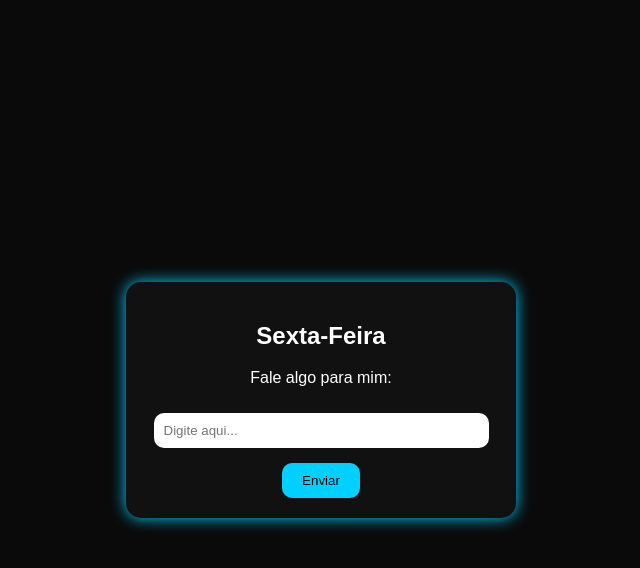
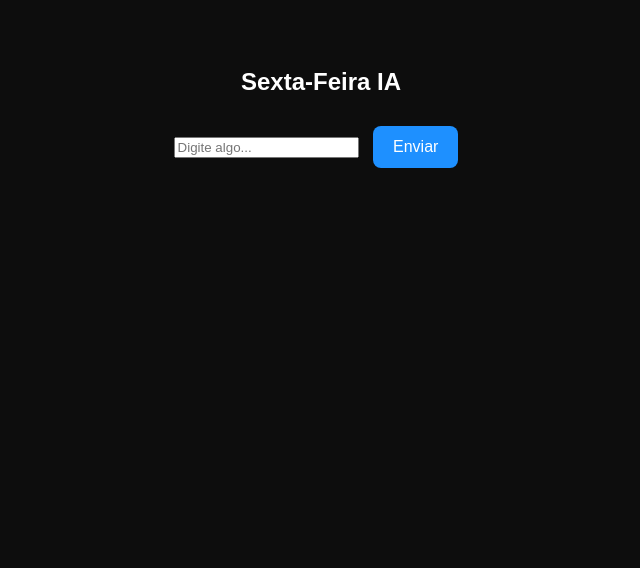
Before and after one commit to jhonasplaygame2606-art/seta-feira-, a plain HTML site: page index.html in a window 1280 px wide. Shown: the whole page, without its empty margins (319-959 px from the left). Drawn offline with Linux system fonts and the light colour scheme.

Commit message:
Update index.html

```diff
--- a/index.html
+++ b/index.html
@@ -1,66 +1,27 @@
 <!DOCTYPE html>
 <html lang="pt-BR">
 <head>
-    <meta charset="UTF-8" />
-    <meta name="viewport" content="width=device-width, initial-scale=1.0" />
+    <meta charset="UTF-8">
+    <meta name="viewport" content="width=device-width, initial-scale=1.0">
     <title>Sexta-Feira IA</title>
 
-    <style>
-        body {
-            background: #0a0a0a;
-            color: white;
-            font-family: Arial, sans-serif;
-            display: flex;
-            justify-content: center;
-            align-items: center;
-            height: 100vh;
-            margin: 0;
-        }
+    <!-- Importar o CSS -->
+    <link rel="stylesheet" href="style.css">
+</head>
+<body>
 
-        .janela {
-            background: #111;
-            padding: 20px;
-            width: 350px;
-            border-radius: 15px;
-            box-shadow: 0px 0px 15px #00d0ff;
-            text-align: center;
-        }
+    <div class="janela">
+        <h2>Sexta-Feira IA</h2>
 
-        input {
-            width: 90%;
-            padding: 10px;
-            border-radius: 10px;
-            border: none;
-            outline: none;
-            margin-top: 10px;
-        }
+        <input id="userInput" type="text" placeholder="Digite algo...">
 
-        button {
-            margin-top: 15px;
-            padding: 10px 20px;
-            border: none;
-            border-radius: 10px;
-            background: #00d0ff;
-            color: black;
-            cursor: pointer;
-        }
+        <button onclick="enviarMensagem()">Enviar</button>
 
-        button:hover {
-            background: #00a0cc;
-        }
-    </style>
-</head>
-
-<body>
-    <div class="janela">
-        <h2>Sexta-Feira</h2>
-        <p>Fale algo para mim:</p>
-
-        <input id="input" type="text" placeholder="Digite aqui..." />
-
-        <button onclick="responder()">Enviar</button>
+        <p id="resposta"></p>
     </div>
 
+    <!-- Importar o JavaScript -->
     <script src="script.js"></script>
+
 </body>
 </html>
```
